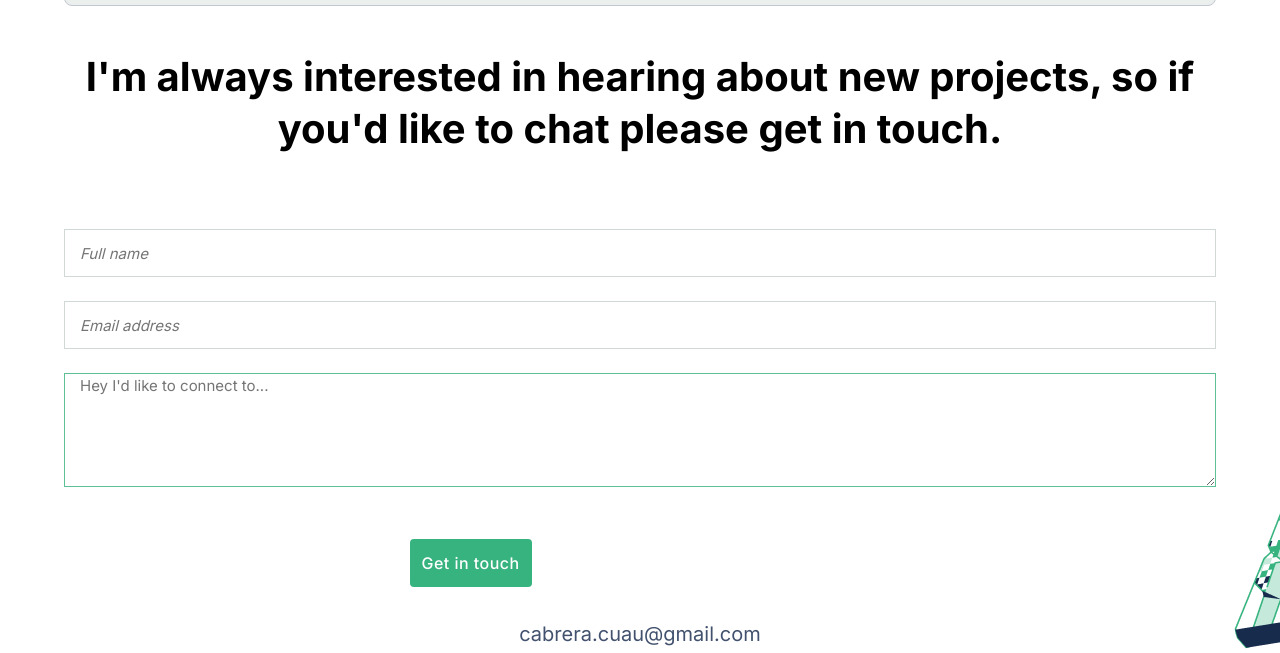
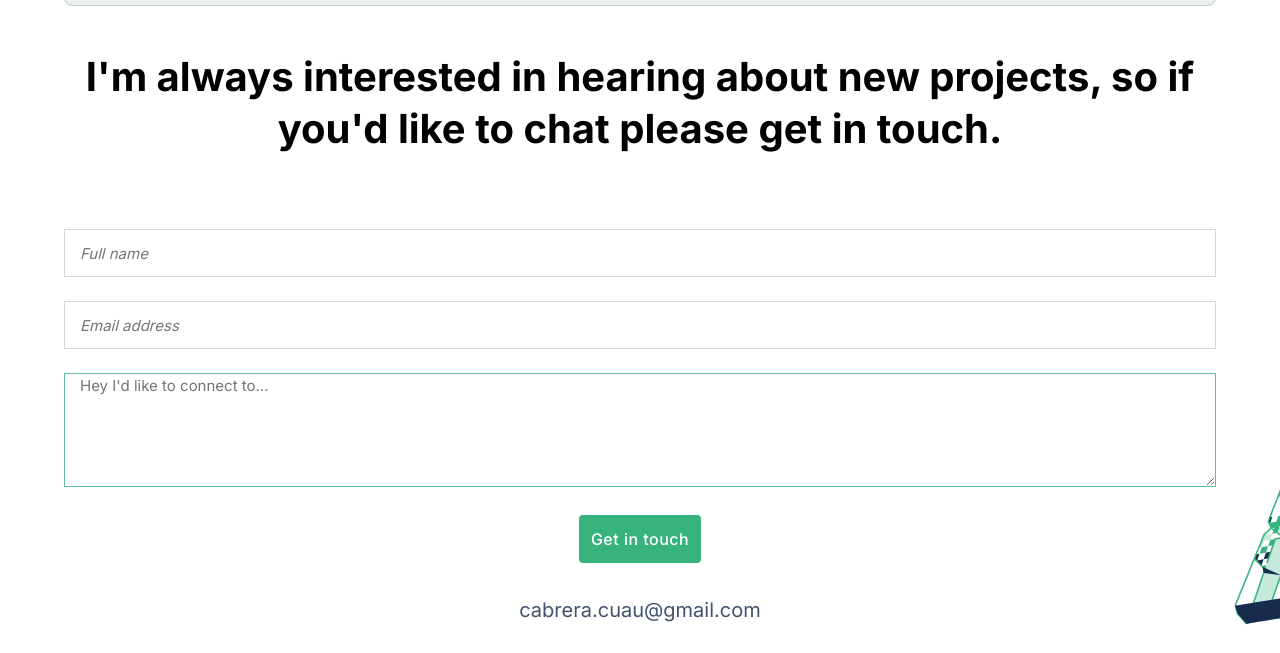
Before and after one commit to cuauh-cabrera/my_portfolio, a website: page index.html in a window 1280 px wide. Shown: the part 5613-6266 px from the top of the page. Drawn offline with Linux system fonts and the light colour scheme.

Commit message:
Fix submit button layout in contact form

```diff
--- a/index.html
+++ b/index.html
@@ -231,7 +231,7 @@
                     <li>
                         <label for="name">Name:</label>
                         <input type="text" name="user_name" id="name" placeholder="Full name" required>
-                    </li class="contact__form--item">
+                    </li>
                     <li>
                         <label for="email">Email:</label>
                         <input type="email" name="user_email" id="email" placeholder="Email address" required>
@@ -241,7 +241,7 @@
                         <textarea name="user_message" id="message" cols="30" rows="10" maxlength="500"
                             placeholder="Hey I'd like to connect to..." required></textarea>
                     </li>
-                    <li>
+                    <li class="contact__container--btn">
                         <button class="action-btn">Get in touch</button>
                     </li>
                 </ul>
--- a/styles.css
+++ b/styles.css
@@ -429,10 +429,16 @@ ol a {
   color: rgba(66, 82, 110, 1);
 }
 
+.contact__container--btn {
+  width: 100%;
+  display: flex;
+  flex-direction: row;
+  justify-content: center;
+}
+
 .contact__container li button {
   border-radius: 4px;
-  margin-left: 30%;
-  margin-top: 24px;
+  margin: 0 auto;
 }
 
 .contact__mail {
```
